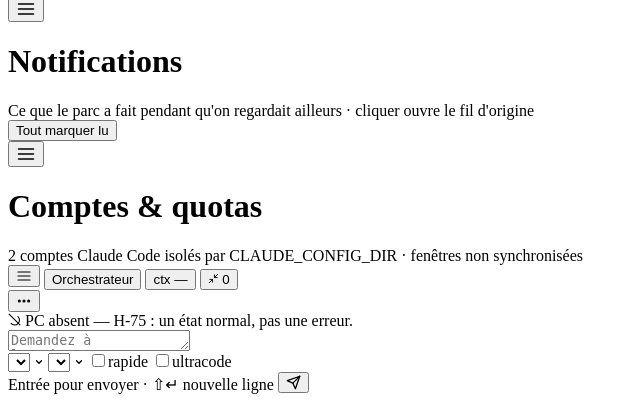
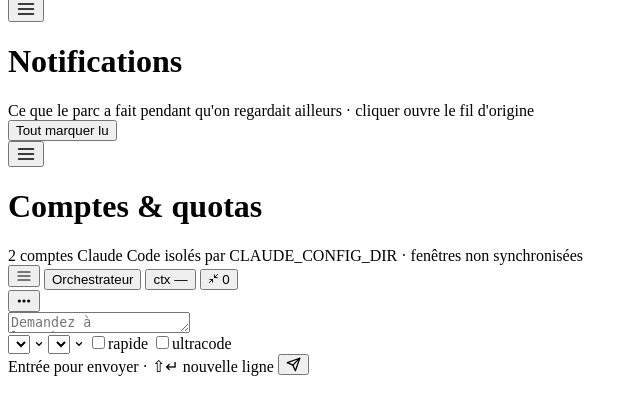
Before and after one commit to Chrlstopher-c/ccremote, a FastAPI app: template pi-web/templates/_harness_views.html in a window 1280 px wide. Shown: the part 390-800 px from the top of the page, without its empty margins (0-640 px from the left). Run offline with FastAPI, Linux system fonts and the light colour scheme; the template is opened without the code that fills it, so the values that code supplies are empty.

Commit message:
Supprime la barre d'onglets de l'orchestrateur — la sidebar suffit
La bande d'onglets faisait doublon avec la liste latérale depuis qu'elle
existe : deux façons de choisir le même fil, dont l'une prenait une ligne en
haut du contenu. Le bandeau « PC absent » part avec elle — l'information reste
dite, en rouge, dans le pied de barre.

Créer un fil se fait maintenant par un « + » sur le titre de section, révélé
au survol. ☠ Toujours visible au doigt (`@media (hover: none)`) : sans
pointeur, un `:hover` n'existe pas et le bouton serait purement inatteignable
— une action offerte à la souris et refusée au tactile.

☠ DEUX pannes muettes évitées, même motif que ce matin :
 · `hRenderConvBar` sortait sur `if (!bar) return` — et c'est elle qui, en fin
   de corps, mettait à jour le titre de la barre et la liste latérale. Avec la
   barre supprimée, la fonction sortait aussitôt : le titre serait resté figé
   sur le premier fil ouvert, sans la moindre erreur. Les deux appels passent
   avant toute sortie anticipée.
 · `harness-safety.js` écrivait `hLinkBanner` sans garde ; la TypeError aurait
   abandonné la suite — dont la désactivation des commandes de sûreté quand le
   PC tombe.

Le « + » choisit sa cible selon la liste affichée : fil d'orchestrateur dans
ses vues, conversation de chat ailleurs. Créer dans la mauvaise liste
produirait une entrée invisible, là où on ne regarde pas.

Vérifié en prod : barre absente, titre et liste latérale toujours à jour,
bascule de fil suivie, « + » à 0 au repos et 1 au survol, règle tactile
servie, clic → 2 fils puis 3. 0 erreur console.

Co-Authored-By: Claude Opus 5 (1M context) <noreply@anthropic.com>
Claude-Session: https://claude.ai/code/session_018v9mLnqvpuwye2x7YegHGE

```diff
--- a/pi-web/static/harness-safety.js
+++ b/pi-web/static/harness-safety.js
@@ -24,7 +24,11 @@ function hApplyLinkVisuals(up) {
   document.getElementById('hLinkText').textContent = up ? 'PC en ligne' : 'PC absent';
   document.getElementById('hLinkText').style.color = up ? '' : 'var(--err)';
   document.getElementById('hLinkWire').classList.toggle('down', !up);
-  document.getElementById('hLinkBanner').classList.toggle('show', !up);
+  // ☠ Gardé : le bandeau vivait dans la barre d'onglets, supprimée le 01/08.
+  // Sans garde, une TypeError ici abandonnait la suite de la fonction — donc la
+  // désactivation des commandes de sûreté quand le PC tombe. L'absence du PC
+  // reste dite par le pied de barre, en rouge.
+  document.getElementById('hLinkBanner')?.classList.toggle('show', !up);
   document.querySelectorAll('.harness-safety-bar').forEach((b) => b.classList.toggle('link-down', !up));
 }
 
--- a/pi-web/templates/_harness_views.html
+++ b/pi-web/templates/_harness_views.html
@@ -188,13 +188,6 @@
           <div id="hAutoRetour" class="text-[11px] mt-2" style="color: var(--ink-3);"></div>
         </div>
       </div>
-      <div class="px-4 lg:px-7 pt-3" id="hLinkBannerWrap">
-        <div class="harness-linkbanner" id="hLinkBanner">
-          <svg width="13" height="13" viewBox="0 0 24 24" fill="none" stroke="currentColor" stroke-width="2" stroke-linecap="round"><path d="M18.36 6.64A9 9 0 1 1 5.64 19.36"/><line x1="2" y1="2" x2="22" y2="22"/></svg>
-          <span>PC absent — H-75 : un état normal, pas une erreur.</span>
-        </div>
-        <div class="conv-bar" id="hConvBar"></div>
-      </div>
       <div class="flex-1 overflow-y-auto px-4 lg:px-7" id="hChatScroll">
         <div class="py-4 flex flex-col gap-4" id="hChatBody"></div>
       </div>
```
Also changed, not shown: pi-web/static/harness-orch-options.js (+16 -0 lines), pi-web/static/harness-orchestrateur.js (+6 -4 lines), pi-web/templates/_harness_styles.html (+9 -0 lines), pi-web/templates/index.html (+10 -1 lines).
